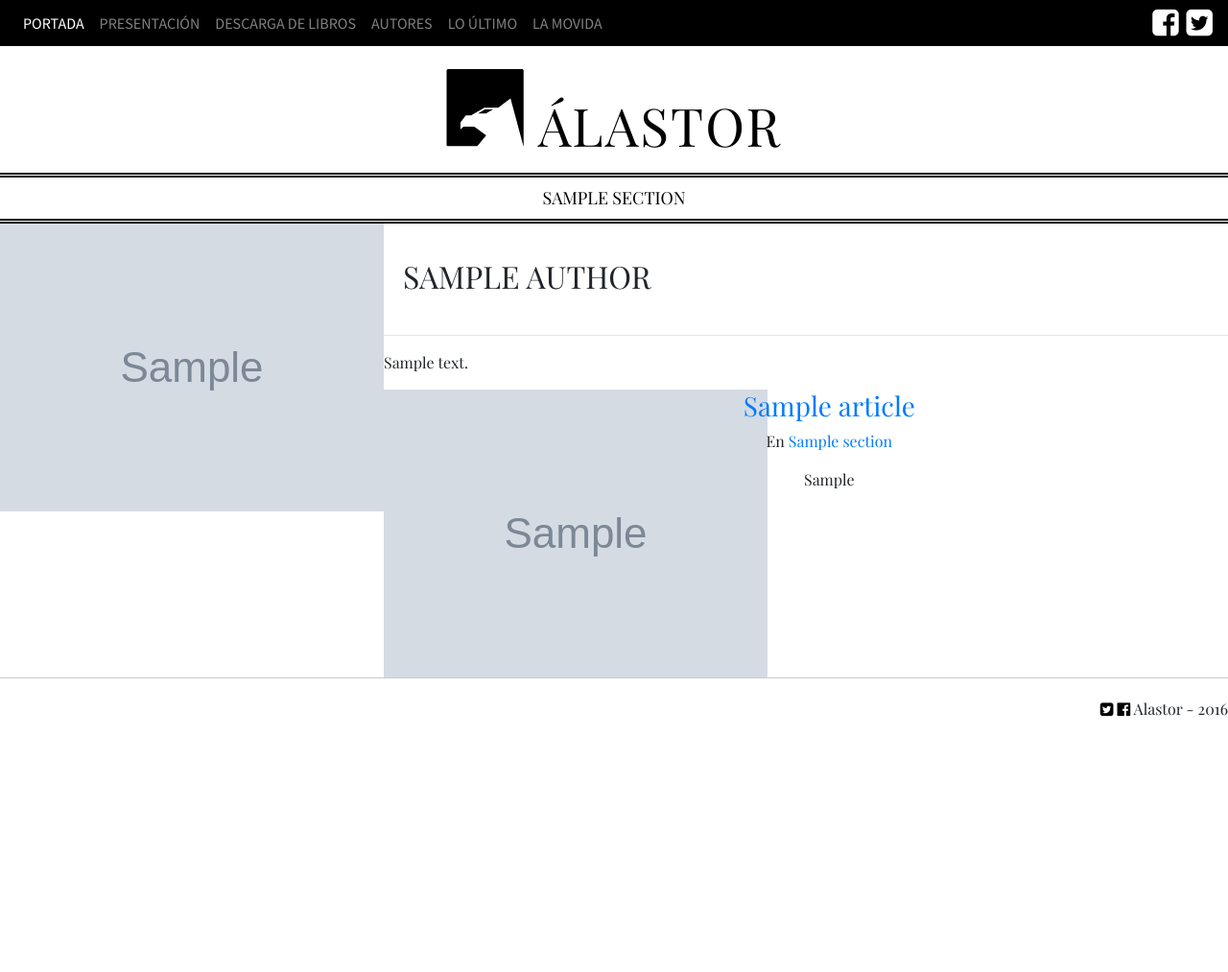
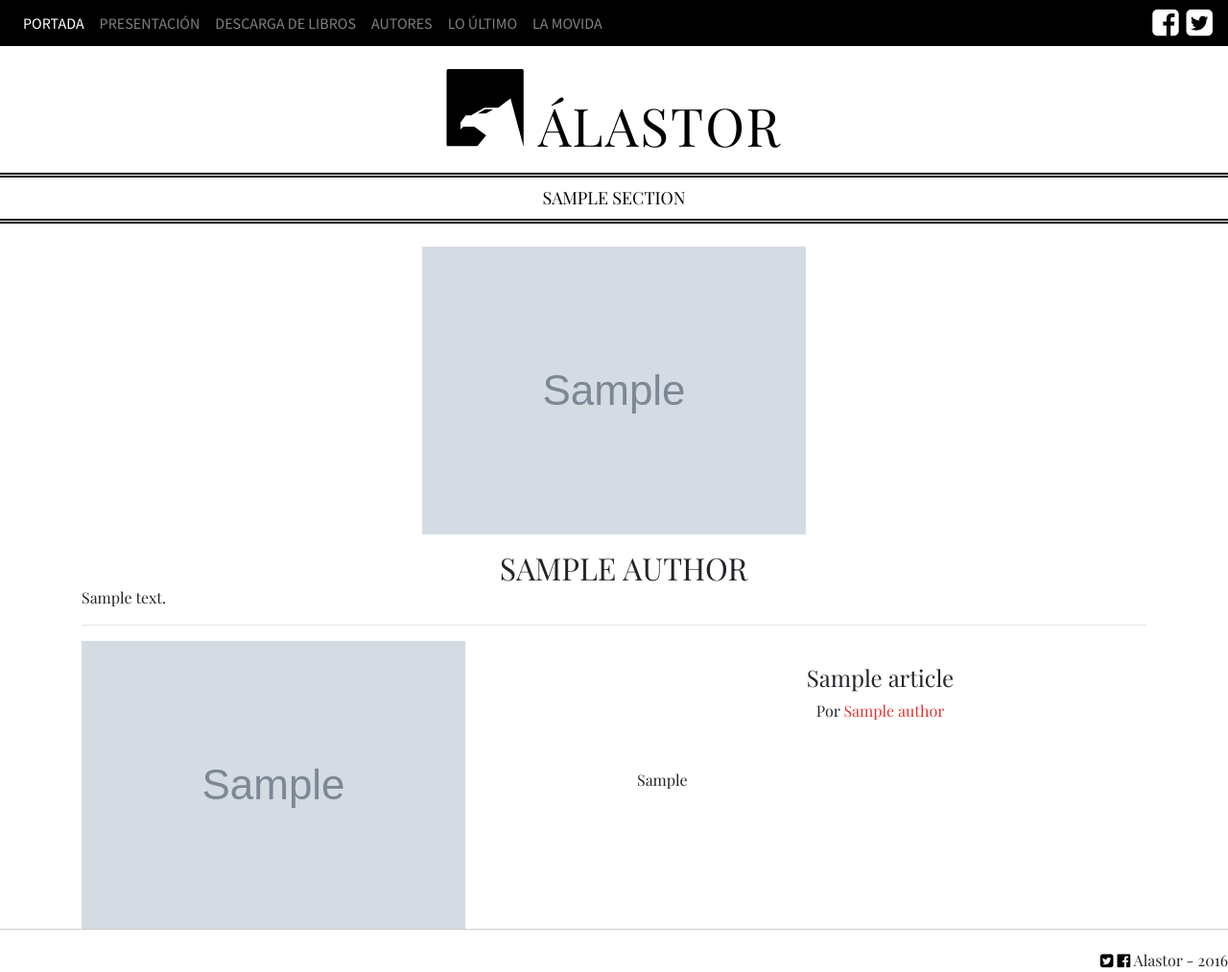
Before and after one commit to YaderV/alastor, a Django app: page /autor/1/ in a window 1280 px wide. Shown: the whole page at 96% size. Before the commit the page ends 747 px from the top, so only its background shows below. Run offline with Django 3.2, Linux system fonts and the light colour scheme; tables that the repository leaves empty hold one stand-in row (values such as "Sample post"); grey boxes marked "Sample" are stand-in pictures; some libraries are stand-ins or nearby versions.

Commit message:
New author page

```diff
--- a/alastor/static/css/project.css
+++ b/alastor/static/css/project.css
@@ -245,15 +245,9 @@ header #section-nav .navbar-nav a:hover {
 .author-section .author-bio {
   text-align: justify;
 }
-.author-section header {
-  height: 100px;
-}
-.author-section img {
-  float: left;
-}
 .author-section h2 {
   display: inline-block;
-  margin: 36px 0 0 20px;
+  margin: 16px 0 0 20px;
   text-transform: uppercase;
 }
 .gallery {
--- a/alastor/static/less/project.less
+++ b/alastor/static/less/project.less
@@ -292,15 +292,9 @@ header {
   .author-bio {
     text-align: justify;
   }
-  header {
-    height: 100px;
-  }
-  img {
-    float: left;
-  }
   h2 {
     display: inline-block;
-    margin: 36px 0 0 20px;
+    margin: 16px 0 0 20px;
     text-transform: uppercase;
   }
 }
--- a/alastor/templates/authors/detail.html
+++ b/alastor/templates/authors/detail.html
@@ -1,38 +1,38 @@
 {% extends "base.html" %}
 {% load thumbnail %}
 {% block content %}
+<div class="container">
   <div class="content">
-  <section class="author-section section">
-    <header>
+    <section class="author-section section mt-4">
+      <header class="text-center">
       {% thumbnail author.photo "100x100" crop="center" as im %}
-      <img src="{{ im.url }}" class="img-responsive img-circle">
+        <img src="{{ im.url }}" class="img-responsive mx-auto d-block">
       {% endthumbnail %}
       <h2>{{ author.name }}</h2>
       </header>
+      <p class="author-bio">{{ author.bio|safe }}</p>
       <hr />
-    <p class="author-bio">{{ author.bio|safe }}</p>
       <div class="row">
         {% for article in author.article_set.all %}
-        <div class="col-xs-12 section-block">
-          <div class="row">
+          <div class="col-12">
+            <div class="card article-card border-0">
+              <div class="row no-gutters">
                 <div class="col-sm-6 col-xs-12">
-              <figure>
-                {% thumbnail article.image "600x300" crop="center" as im %}
-                  <a href="{{ article.get_absolute_url }}"><img src="{{ im.url }}" class="img-responsive"></a>
+                  {% thumbnail article.image "800x400" crop="center" as im %}
+                    <a href="{{ article.get_absolute_url }}"><img src="{{ im.url }}" class="img-fluid"></a>
                   {% endthumbnail %}
-              </figure>
                 </div>
-            <div class="col-sm-6 col-xs-12">
-              <section class="text-center full-section">
-                <h3 class="grid-title"><a href="{{ article.get_absolute_url }}">{{ article.title }}</a></h3>
-                <p class="grid-author">En <a href="">{{ article.section.name }}</a></p>
-                <p>{{ article.introduction|safe|truncatewords:20 }}</p>
-              </section>
+                <div class="col-sm-6 col-xs-12 p-4">
+                  <h4 class="article-title text-center"><a href="{{ article.get_absolute_url }}">{{ article.title }}</a></h4>
+                  <p class="article-author text-center mb-4">Por <a href="{% url 'authors:detail' article.author.id %}">{{ article.author }}</a></p>
+                  <p class="pt-4">{{ article.introduction|striptags|safe|truncatewords:20 }}</p>
+                </div>
               </div>
             </div>
           </div>
         {% endfor %}
       </div>
     </section>
-</div<
+  </div>
+</div>
 {% endblock %}
```
Lines whose indentation alone changed are shown as unchanged.
